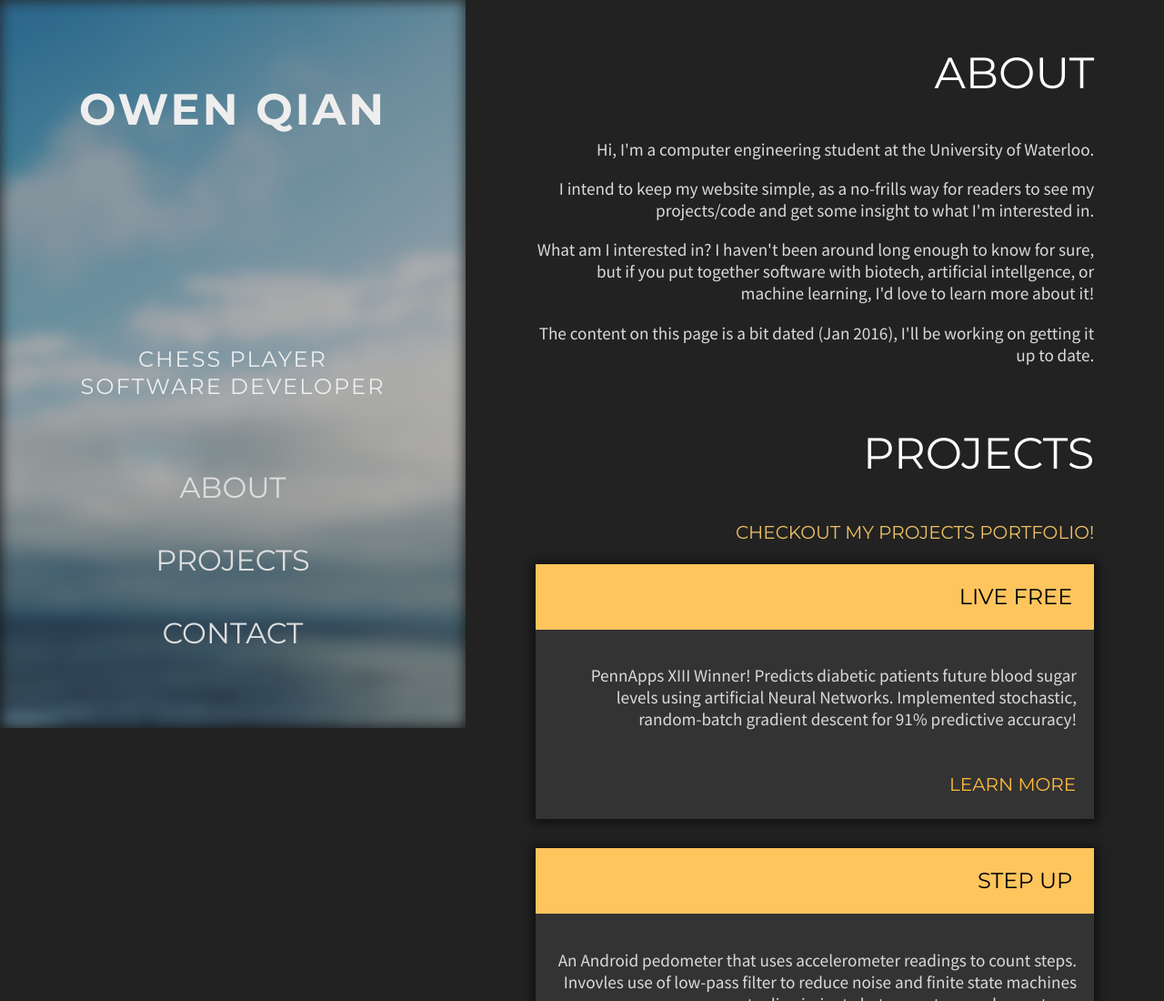
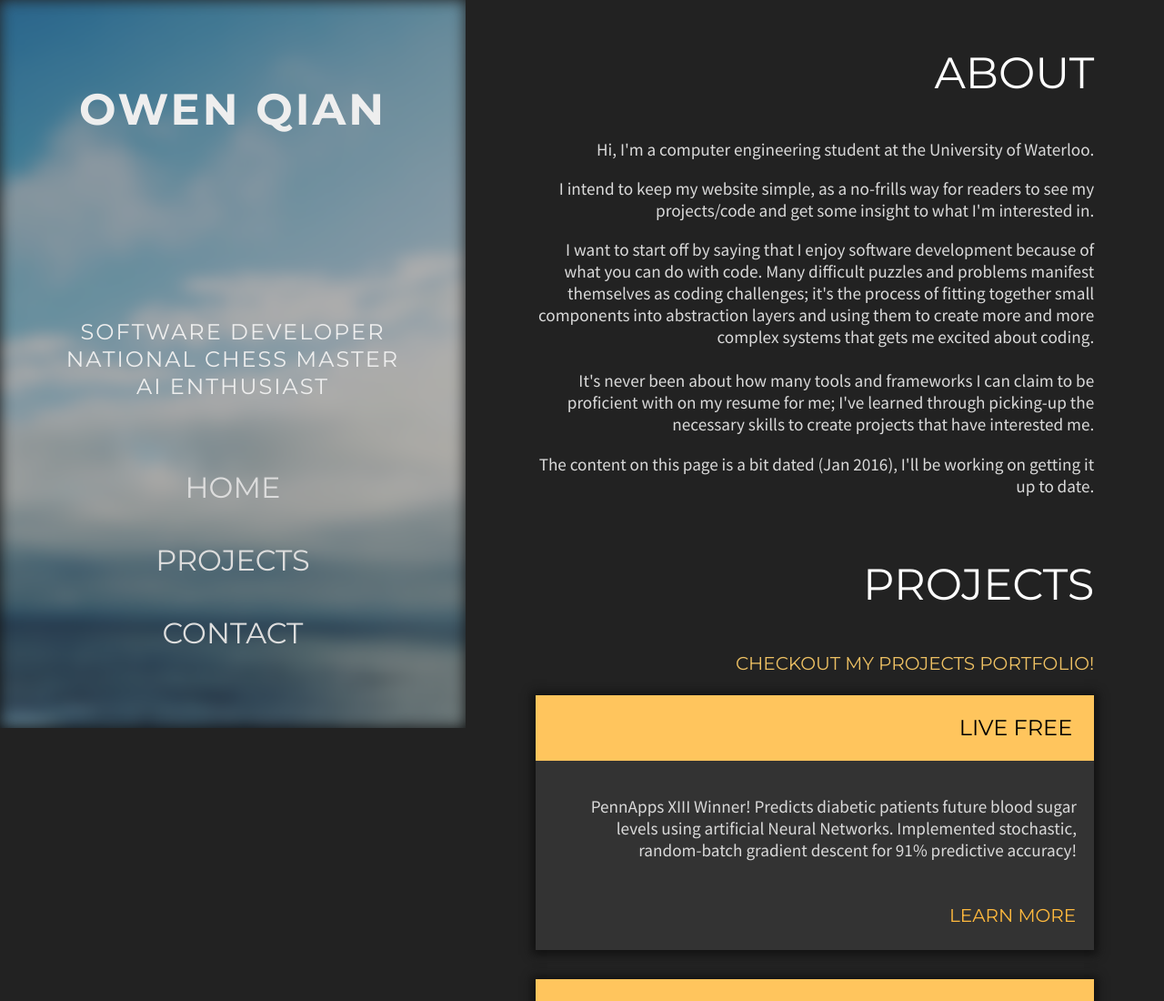
Before and after one commit to OwenQian/OwenQian.github.io, a plain HTML site: page index.html in a window 1280 px wide. Shown: the top 1100 px of the page at 91% size. Drawn offline with nearby package versions, Linux system fonts and the light colour scheme.

Commit message:
updated about description, changed page linkage

```diff
--- a/index.html
+++ b/index.html
@@ -26,11 +26,11 @@
 	<div id="header-bg"></div>
 	<h1 class="main-title">Owen Qian</h1>
 	<section id="subheader">
-		<h2>Chess player<br> Software Developer</h2>
+        <h2>Software Developer<br>National Chess Master<br>AI Enthusiast</h2>
 		<nav>
 			<ul>
-				<li><a href="#about">About</a></li>
-				<li><a href="#projects">Projects</a></li>
+				<li><a href="#about">Home</a></li>
+				<li><a href="projects/">Projects</a></li>
 				<li><a href="#contact">Contact</a></li Porting code to work in C++ using OpenCV.>
 			</ul>
 		</nav>
@@ -45,8 +45,10 @@
 
 	<p>	I intend to keep my website simple, as a no-frills way for readers to see my projects/code and get some insight to what I'm interested in.</p>
 	<p>
-	What am I interested in? I haven't been around long enough to know for sure, but if you put together software with biotech, artificial intellgence, or machine learning, I'd love to learn more about it!
-	</p>
+    I want to start off by saying that I enjoy software development because of what you can do with code. Many difficult puzzles and problems manifest themselves as coding challenges; it's the process of fitting together small components into abstraction layers and using them to create more and more complex systems that gets me excited about coding.
+    <br> <br>
+    It's never been about how many tools and frameworks I can claim to be proficient with on my resume for me; I've learned through picking-up the necessary skills to create projects that have interested me.
+
 		<p>The content on this page is a bit dated (Jan 2016), I'll be working on getting it up to date.</p>
 	</div>
 </section>
```
Also changed, not shown: projects/index.html (+1 -1 lines).
